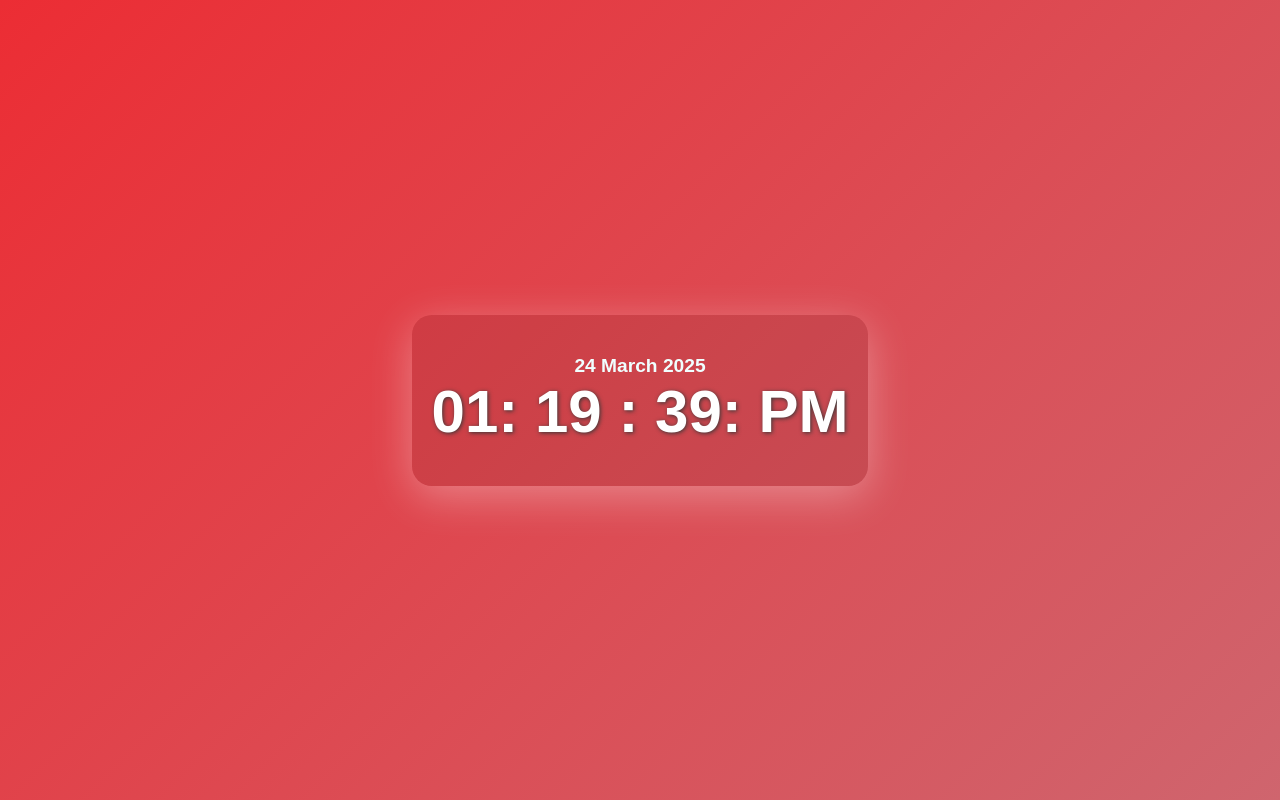
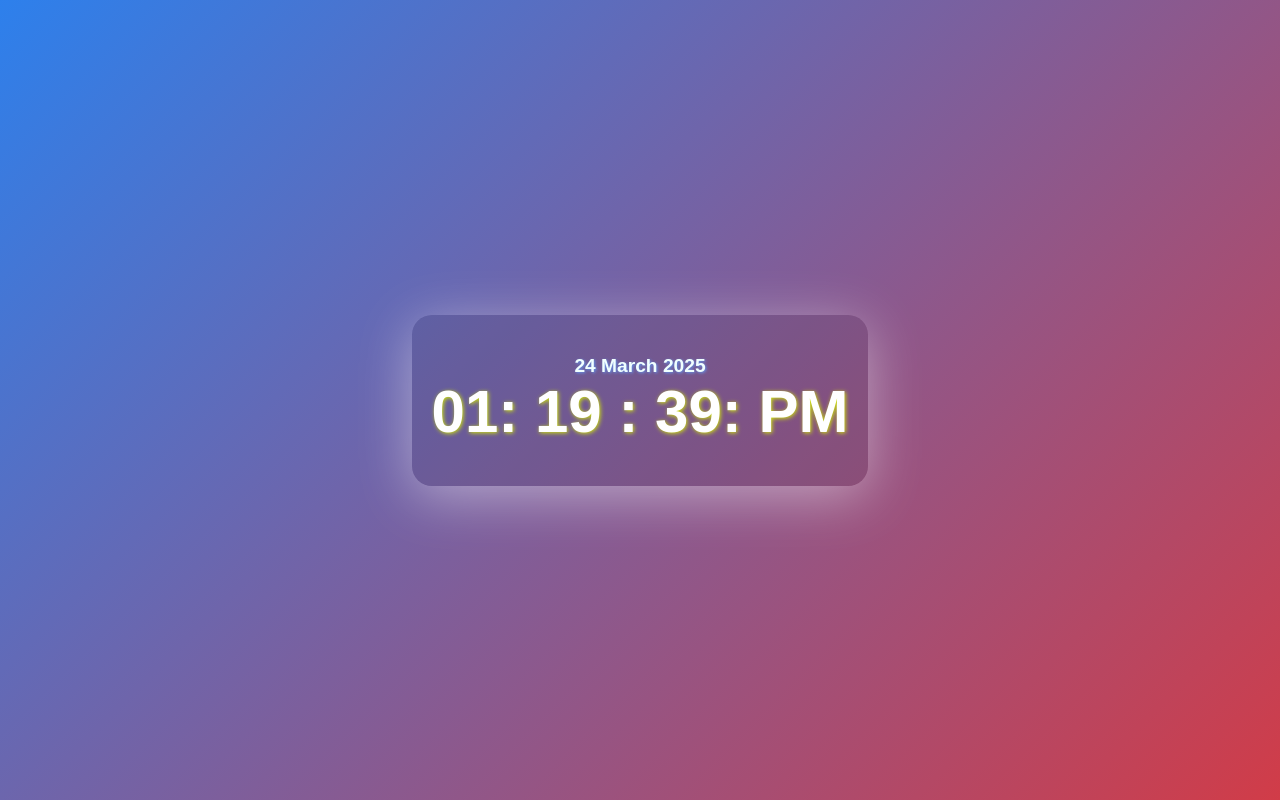
Before and after one commit to zannatulferdousianika/digital-clock-, a plain HTML site: page index.html in a window 1280 px wide. Drawn offline with Linux system fonts and the light colour scheme.

Commit message:
Add files via upload

```diff
--- a/style.css
+++ b/style.css
@@ -14,7 +14,7 @@
 
     align-items: center;
 
-    background: linear-gradient(135deg, #ec2d34, #cf656e);
+    background: linear-gradient(135deg, #2d80ec, #d13c48);
 
     font-family: 'Arial', sans-serif;
 
@@ -34,7 +34,7 @@
 
     box-shadow: 0 10px 30px rgba(0, 0, 0, 0.2);
 
-    animation: glow 3s infinite;
+    animation: glow 4s infinite;
 
     }
 
@@ -46,11 +46,13 @@
 
     color: #ffffff;
 
-    text-shadow: 1px 1px 4px #373737;
+    text-shadow: 1px 1px 4px #cee40a;
 
     margin: 0;
 
     }
+
+
 
     @keyframes glow {
 
@@ -66,4 +68,5 @@
       font-size: larger;
       color: azure;
       font-weight: bolder;
+      text-shadow: 1px 0.5px 3px cornflowerblue;
    }
```
